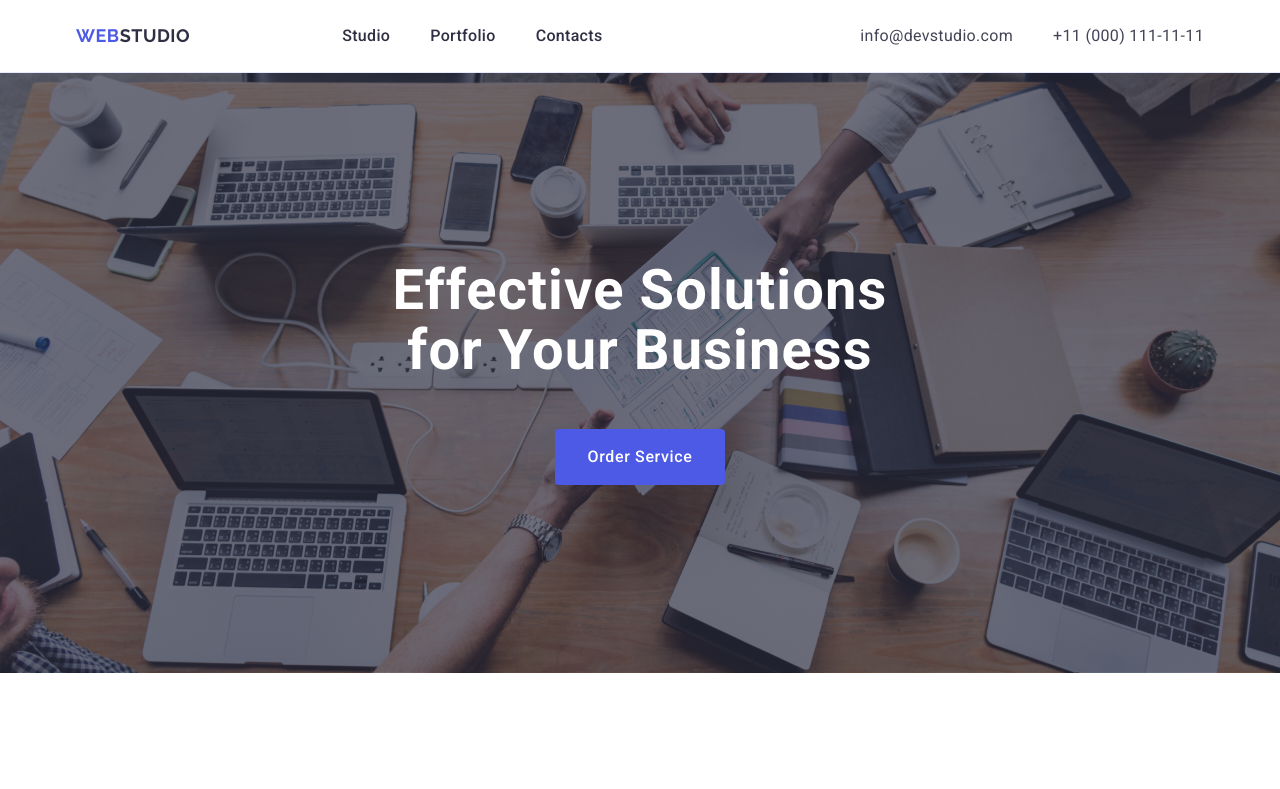
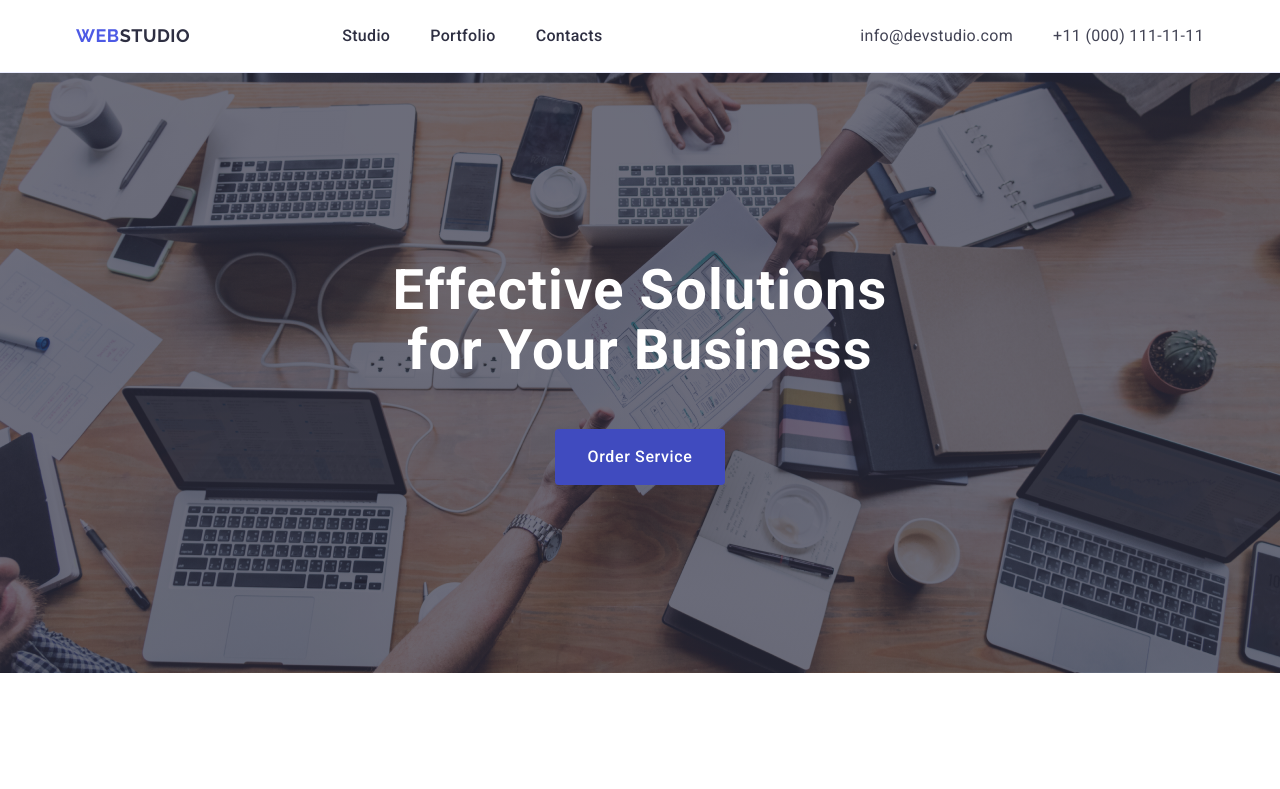
Before and after one commit to romanpanfilov/goit-markup-hw-04, a plain HTML site: page index.html in a window 1280 px wide. In both pictures the pointer is over the button "Order Service". Shown: the top 789 px of the page. Drawn offline with nearby package versions, Linux system fonts and the light colour scheme.

Commit message:
update css

```diff
--- a/css/styles.css
+++ b/css/styles.css
@@ -223,8 +223,8 @@ address {
   margin: 0 auto;
 }
 
-.business-btn:hover,
-.business-btn:focus {
+.business-button:hover,
+.business-button:focus {
   background-color: #404bbf;
 }
 
```
